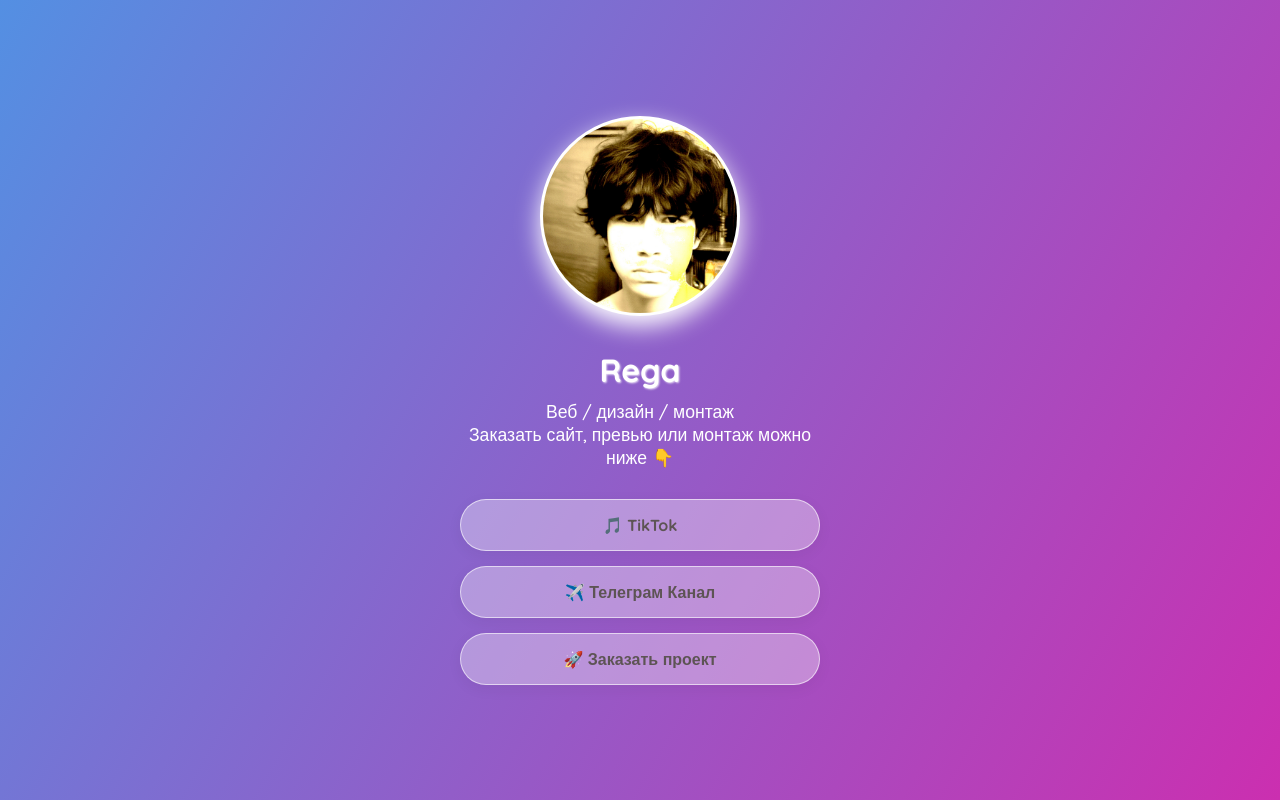
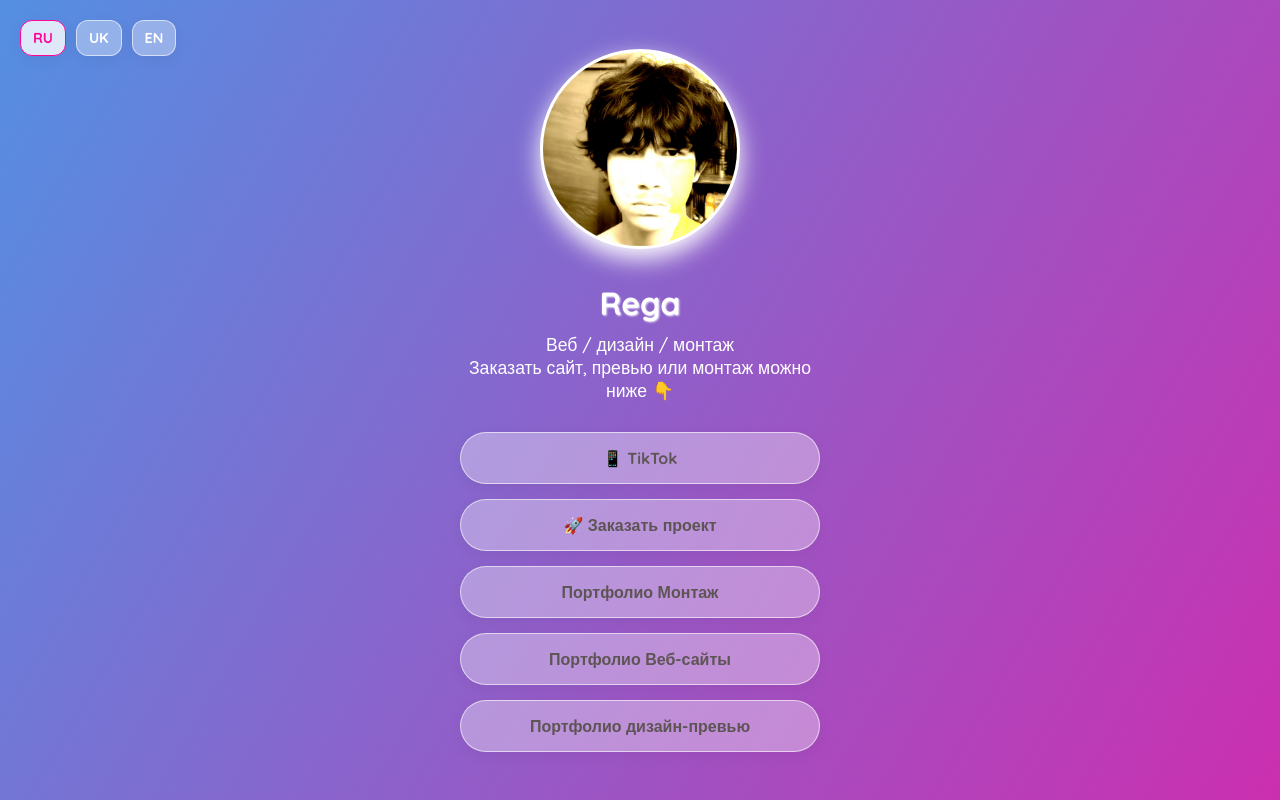
Before and after one commit to ggdega52-hue/RegaNet.Markettt, a plain HTML site: page index.html in a window 1280 px wide. Drawn offline with Linux system fonts and the light colour scheme.

Commit message:
Add files via upload

```diff
--- a/index.html
+++ b/index.html
@@ -5,38 +5,51 @@
     <meta name="viewport" content="width=device-width, initial-scale=1.0">
     <title>Навигация</title>
 
-    <!-- Google Fonts -->
     <link rel="preconnect" href="https://fonts.googleapis.com">
     <link rel="preconnect" href="https://fonts.gstatic.com" crossorigin>
     <link href="https://fonts.googleapis.com/css2?family=Quicksand:wght@500;700&display=swap" rel="stylesheet">
 
-    <!-- CSS -->
     <link rel="stylesheet" href="style.css">
 </head>
 <body>
+    <div class="lang-switcher">
+        <button class="lang-btn active" data-lang="ru">RU</button>
+        <button class="lang-btn" data-lang="uk">UK</button>
+        <button class="lang-btn" data-lang="en">EN</button>
+    </div>
+
     <div class="overlay-background"></div>
 
     <div class="card-container">
 
-        <img src="2.jpg" class="profile-photo">
+        <img src="2.jpg" class="profile-photo" alt="Rega">
 
         <h1>Rega</h1>
-        <p>Веб / дизайн / монтаж
-        <br>
-            Заказать сайт, превью или монтаж можно ниже 👇</p>
+        <p>
+            <span data-i18n="about">Веб / дизайн / монтаж</span>
+            <br>
+            <span data-i18n="order_text">Заказать сайт, превью или монтаж можно ниже 👇</span>
+        </p>
 
         <div class="buttons-wrapper">
             <a href="https://www.tiktok.com/@rega22525?_r=1&_t=ZS-93MkCzXWfCC" class="btn tiktok">
-                <span>🎵 TikTok</span>
+                <span data-i18n="tiktok">📱 TikTok</span>
+            </a>
+             <a href="2index.html" class="btn telegram">
+                <span data-i18n="order_btn">🚀 Заказать проект</span>
             </a>
             <a href="https://t.me/cutzon1" class="btn telegram">
-                <span>✈️ Телеграм Канал</span>
+                <span data-i18n="portfolio_video">Портфолио Монтаж</span>
             </a>
-            <a href="2index.html" class="btn telegram">
-                <span>🚀 Заказать проект </span></span>
+            <a href="#" class="btn telegram">
+                <span data-i18n="portfolio_web">Портфолио Веб-сайты</span>
+            </a>
+             <a href="#" class="btn telegram">
+                <span data-i18n="portfolio_design">Портфолио дизайн-превью</span>
             </a>
         </div>
     </div>
 
+    <script src="script.js"></script>
 </body>
 </html>
--- /dev/null
+++ b/script.js
@@ -0,0 +1,68 @@
+// Словарь с переводами
+const translations = {
+    ru: {
+        about: "Веб / дизайн / монтаж",
+        order_text: "Заказать сайт, превью или монтаж можно ниже 👇",
+        tiktok: "📱 TikTok",
+        order_btn: "🚀 Заказать проект",
+        portfolio_video: "Портфолио Монтаж",
+        portfolio_web: "Портфолио Веб-сайты",
+        portfolio_design: "Портфолио дизайн-превью"
+    },
+    uk: {
+        about: "Веб / дизайн / монтаж",
+        order_text: "Замовити сайт, прев'ю або монтаж можна нижче 👇",
+        tiktok: "📱 TikTok",
+        order_btn: "🚀 Замовити проєкт",
+        portfolio_video: "Портфоліо Монтаж",
+        portfolio_web: "Портфоліо Веб-сайти",
+        portfolio_design: "Портфоліо дизайн-прев'ю"
+    },
+    en: {
+        about: "Web / Design / Video Editing",
+        order_text: "Order a website, thumbnail, or editing below 👇",
+        tiktok: "📱 TikTok",
+        order_btn: "🚀 Order a Project",
+        portfolio_video: "Video Editing Portfolio",
+        portfolio_web: "Websites Portfolio",
+        portfolio_design: "Design & Thumbnails Portfolio"
+    }
+};
+
+// Получаем кнопки и элементы для перевода
+const langButtons = document.querySelectorAll('.lang-btn');
+const elementsToTranslate = document.querySelectorAll('[data-i18n]');
+
+// Функция для установки языка
+function setLanguage(lang) {
+    // Меняем текст во всех элементах с атрибутом data-i18n
+    elementsToTranslate.forEach(element => {
+        const key = element.getAttribute('data-i18n');
+        if (translations[lang] && translations[lang][key]) {
+            element.textContent = translations[lang][key];
+        }
+    });
+
+    // Обновляем активный класс для кнопок
+    langButtons.forEach(btn => {
+        btn.classList.remove('active');
+        if (btn.getAttribute('data-lang') === lang) {
+            btn.classList.add('active');
+        }
+    });
+
+    // Сохраняем выбор пользователя в браузере
+    localStorage.setItem('selectedLang', lang);
+}
+
+// Прикрепляем события клика на кнопки языков
+langButtons.forEach(btn => {
+    btn.addEventListener('click', () => {
+        const selectedLang = btn.getAttribute('data-lang');
+        setLanguage(selectedLang);
+    });
+});
+
+// Проверяем, был ли ранее выбран язык, иначе ставим по умолчанию RU
+const savedLang = localStorage.getItem('selectedLang') || 'ru';
+setLanguage(savedLang);
--- a/style.css
+++ b/style.css
@@ -141,3 +141,41 @@ p {
     opacity: 0;
     animation: slideInDown 1.2s ease-out forwards;
 }
+
+/* --- Стили для переключателя языков --- */
+.lang-switcher {
+    position: absolute;
+    top: 20px;
+    left: 20px;
+    display: flex;
+    gap: 10px;
+    z-index: 10000; /* Чтобы кнопки были поверх фона overlay */
+}
+
+.lang-btn {
+    background: rgba(255, 255, 255, 0.35);
+    backdrop-filter: blur(10px);
+    -webkit-backdrop-filter: blur(10px);
+    border: 1px solid rgba(255, 255, 255, 0.6);
+    color: #ffffff;
+    padding: 8px 12px;
+    border-radius: 12px;
+    cursor: pointer;
+    font-family: inherit;
+    font-weight: 700;
+    font-size: 0.9rem;
+    transition: all 0.3s ease;
+    box-shadow: 0 4px 15px rgba(0, 0, 0, 0.05);
+}
+
+.lang-btn:hover {
+    transform: scale(1.1);
+    background: rgba(255, 255, 255, 0.55);
+}
+
+/* Активная кнопка языка (чтобы было видно, какой выбран) */
+.lang-btn.active {
+    background: rgba(255, 255, 255, 0.8);
+    color: #FF059A;
+    border-color: #FF059A;
+}
```
